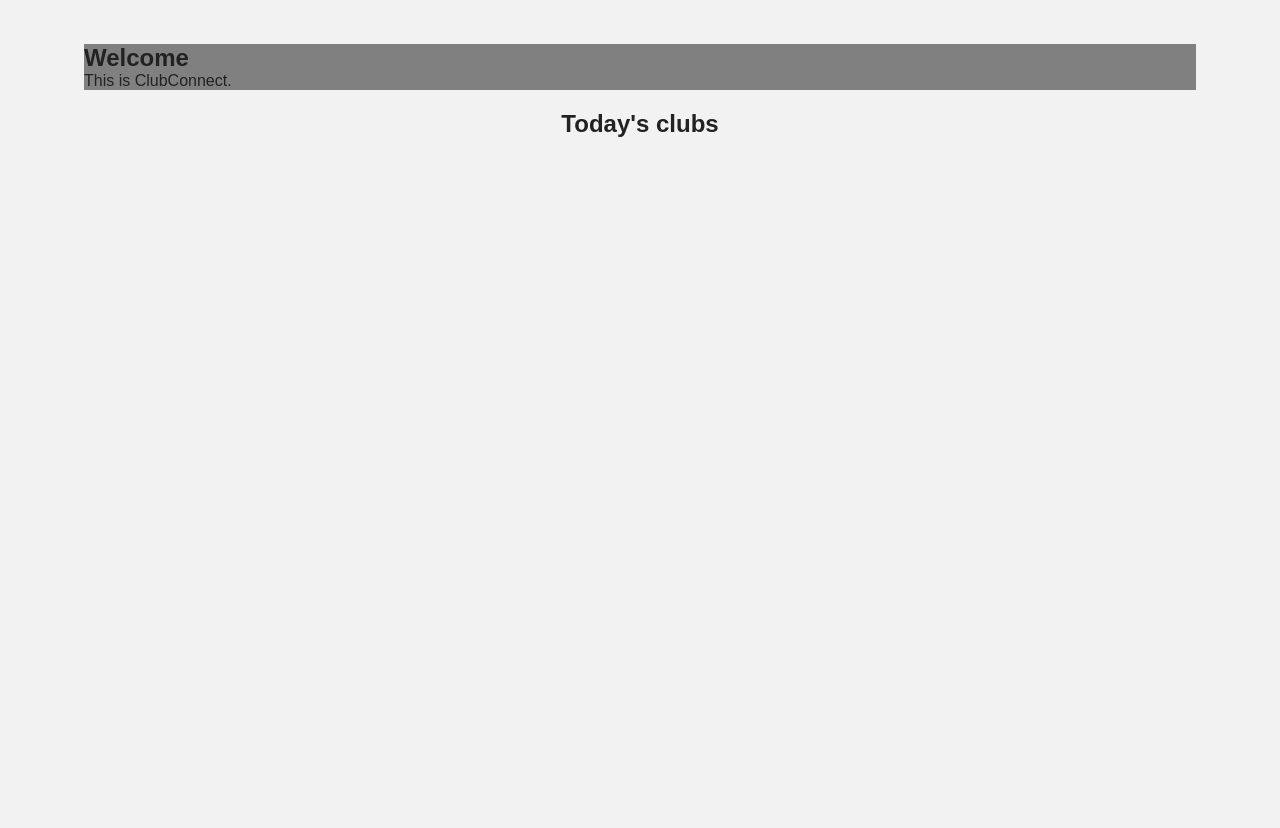
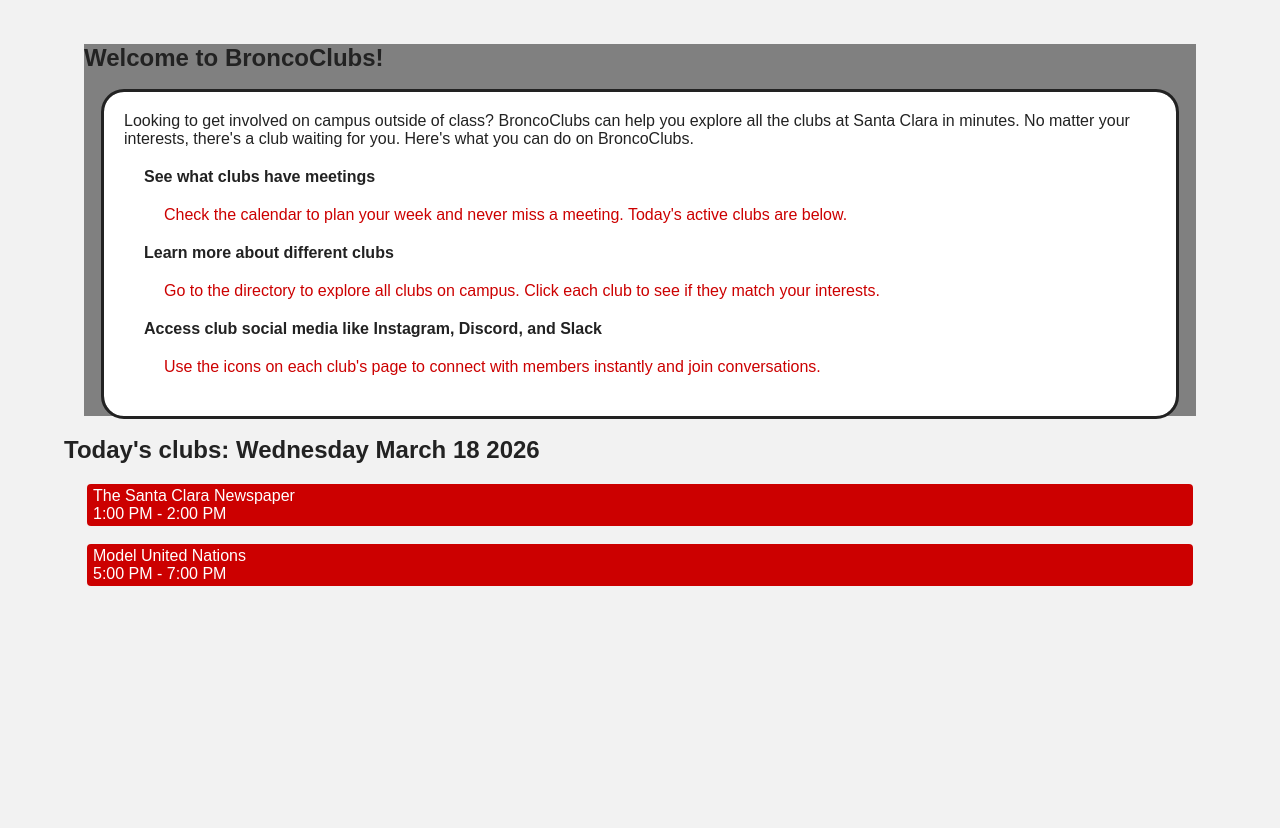
Before and after one commit to je-lam/ClubConnect, a PHP site: page / in a window 1280 px wide. Shown: the part 60-888 px from the top of the page. Before the commit the page ends 197 px from the top, so only its background shows below. Run offline with PHP 8.4, Linux system fonts and the light colour scheme; data comes from the database, SQL or seed files in the repository.

Commit message:
Updated home page

```diff
--- a/index.php
+++ b/index.php
@@ -1,25 +1,90 @@
 <?php
+
 
 require 'includes/db.php';
 
+
 $db = get_db();
 
+
 $page_title = 'Home';
+
+
+$today = new DateTime();
+$today_day = (int) $today->format('N'); // 1 = monday, 7 = sunday
+
+
+$stmt = $db->prepare("
+   SELECT events.*, clubs.name AS club_name, clubs.logo_url
+   FROM events
+   JOIN clubs ON clubs.id = events.club_id
+   WHERE events.day_of_week = ?
+   ORDER BY events.start_time
+");
+
+
+// Get today's club events
+$stmt->execute([$today_day]);
+$today_events = $stmt->fetchAll();
+
+
+// converts "14:30" to "2:30 PM"
+function format_ampm($time_str)
+{
+   $parts = explode(':', $time_str);
+   $hour = (int) $parts[0];
+   $minute = $parts[1];
+   $ampm = $hour >= 12 ? 'PM' : 'AM';
+   $h12 = $hour % 12;
+   if ($h12 === 0)
+       $h12 = 12; // 0 would mean 12 in 12 hour time
+   return $h12 . ':' . $minute . ' ' . $ampm;
+}
+
 
 require 'includes/header.php';
 ?>
 
+
+
+
 <div class="welcome-section">
-    <h2>Welcome</h2>
-    <p class="welcome-description">This is ClubConnect.</p>
+   <h2>Welcome to BroncoClubs!</h2>
+   <div class="welcome-description">
+       <p>
+       Looking to get involved on campus outside of class? BroncoClubs can help you explore all the clubs at Santa Clara in minutes. No matter your interests, there's a club waiting for you. Here's what you can do on BroncoClubs.
+       </p>
+       <ul class="welcome-list">
+           <li>
+               <strong>See what clubs have meetings</strong>
+               <p class="bullet-point">Check the calendar to plan your week and never miss a meeting. Today's active clubs are below.</p>
+           </li>
+           <li>
+               <strong>Learn more about different clubs</strong>
+               <p class="bullet-point">Go to the directory to explore all clubs on campus. Click each club to see if they match your interests.</p>
+           </li>
+           <li>
+               <strong>Access club social media like Instagram, Discord, and Slack</strong>
+               <p class="bullet-point">Use the icons on each club's page to connect with members instantly and join conversations.</p>
+           </li>
+       </ul>
+   </div>
 </div>
 
+
 <div class="today-club-section">
-    <h2 align="center">Today's clubs</h2>
+   <h2>Today's clubs: <?=$today->format('l F j Y') ?> </h2>
+   <div class="today-club-body">
+       <?php $index = 0; ?>
+       <?php foreach ($today_events as $event): ?>
+           <a href="/club.php?id=<?= $event['club_id'] ?>" class="calendar-event" style="top: <?= $index * 60 ?>px;">
+               <p><?= htmlspecialchars($event['club_name']) ?></p>
+               <p>
+                   <?= format_ampm($event['start_time']) ?> -
+                   <?= format_ampm($event['end_time']) ?>
+               </p>
+           </a>
+           <?php $index++; ?>
+       <?php endforeach; ?>
+   </div>
 </div>
-
-<?php
-$today = new DateTime();
-?>
-
-<?php require 'includes/footer.php'; ?>
--- a/style.css
+++ b/style.css
@@ -565,3 +565,33 @@ main.main-full {
         width: 100%;
     }
 }
+
+.welcome-description {
+  margin: 20px;
+  padding: 20px;
+  background-color: #ffffff;
+  outline-style: solid;
+  border-radius: 20px;
+
+
+}
+
+
+.welcome-list {
+  margin: 20px;
+  list-style-type: none;
+}
+
+
+.bullet-point {
+  margin: 20px;
+  color: #cc0000;
+}
+
+
+.today-club-body {
+   margin: 20px;
+   position: relative;
+   height: 300px;
+   width: auto;
+}
```
